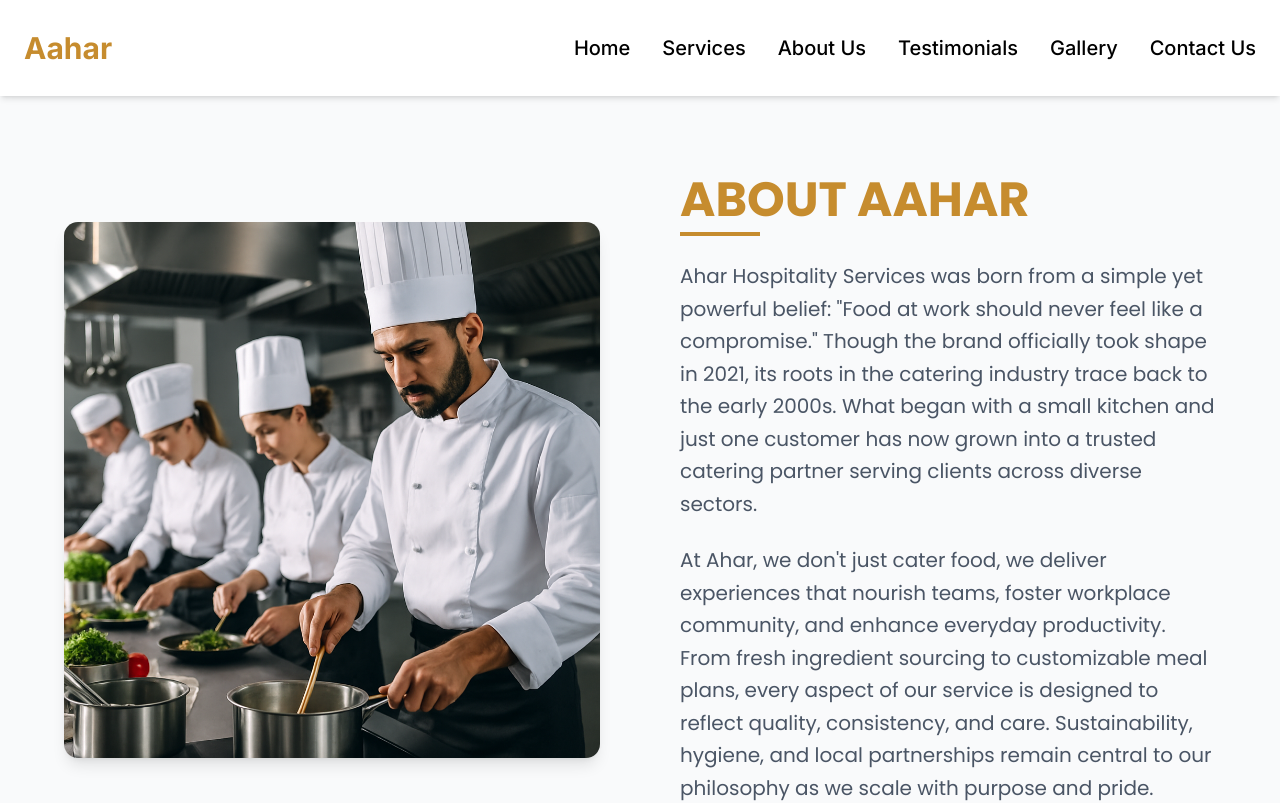
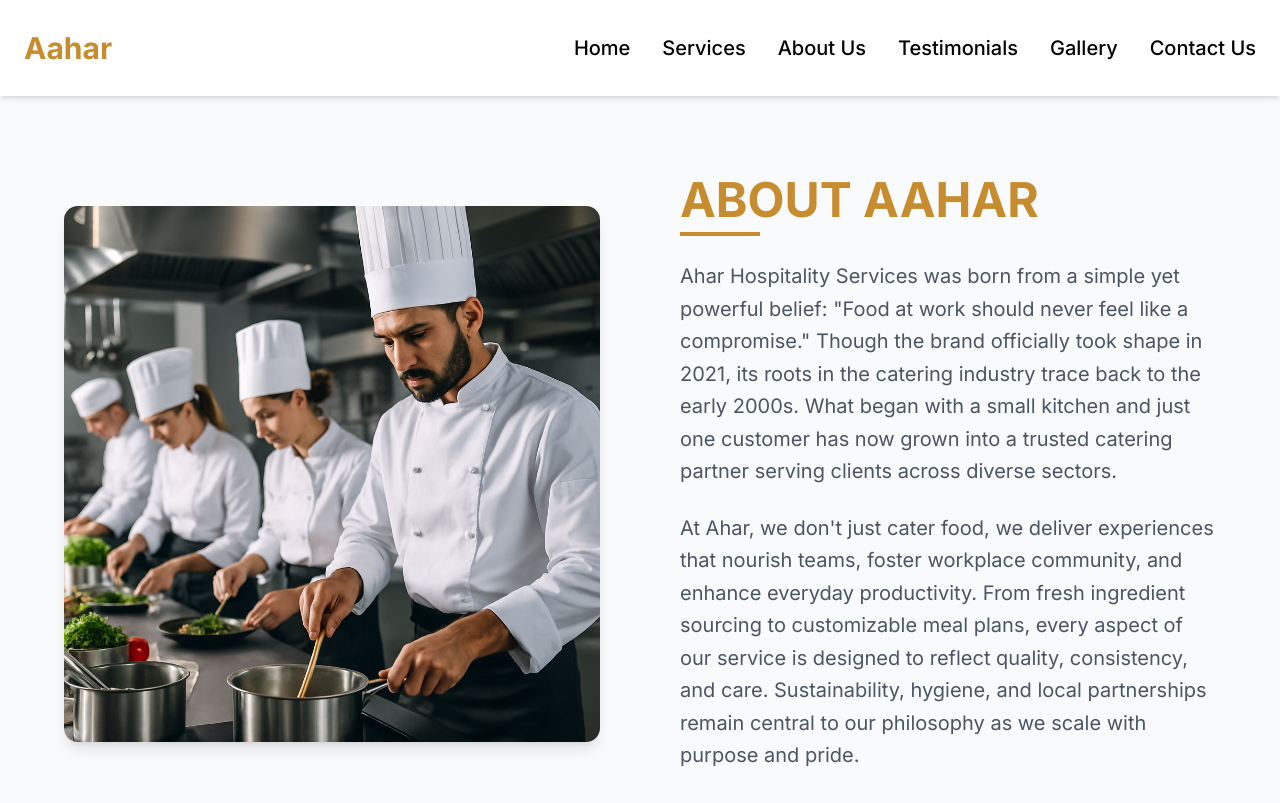
Before and after one commit to shubhampersia/aahar-catering, a Next.js app: page /about-us in a window 1280 px wide. Shown: the top 803 px of the page. Built offline with nearby package versions, Linux system fonts and the light colour scheme.

Commit message:
reverting Poppins to Inter Font

```diff
--- a/app/about-us/page.tsx
+++ b/app/about-us/page.tsx
@@ -1,14 +1,8 @@
 import Image from "next/image";
-import { Poppins } from "next/font/google";
-
-const poppins = Poppins({
-  subsets: ["latin"],
-  weight: ["400", "700"],
-});
 
 export default function AboutUsPage() {
   return (
-    <div className={`${poppins.className} pt-24`}>
+    <div className="pt-24">
       {/* About Aahar Section */}
       <section className="py-20 bg-gray-50">
         <div className="container mx-auto px-8 md:px-12">
```
